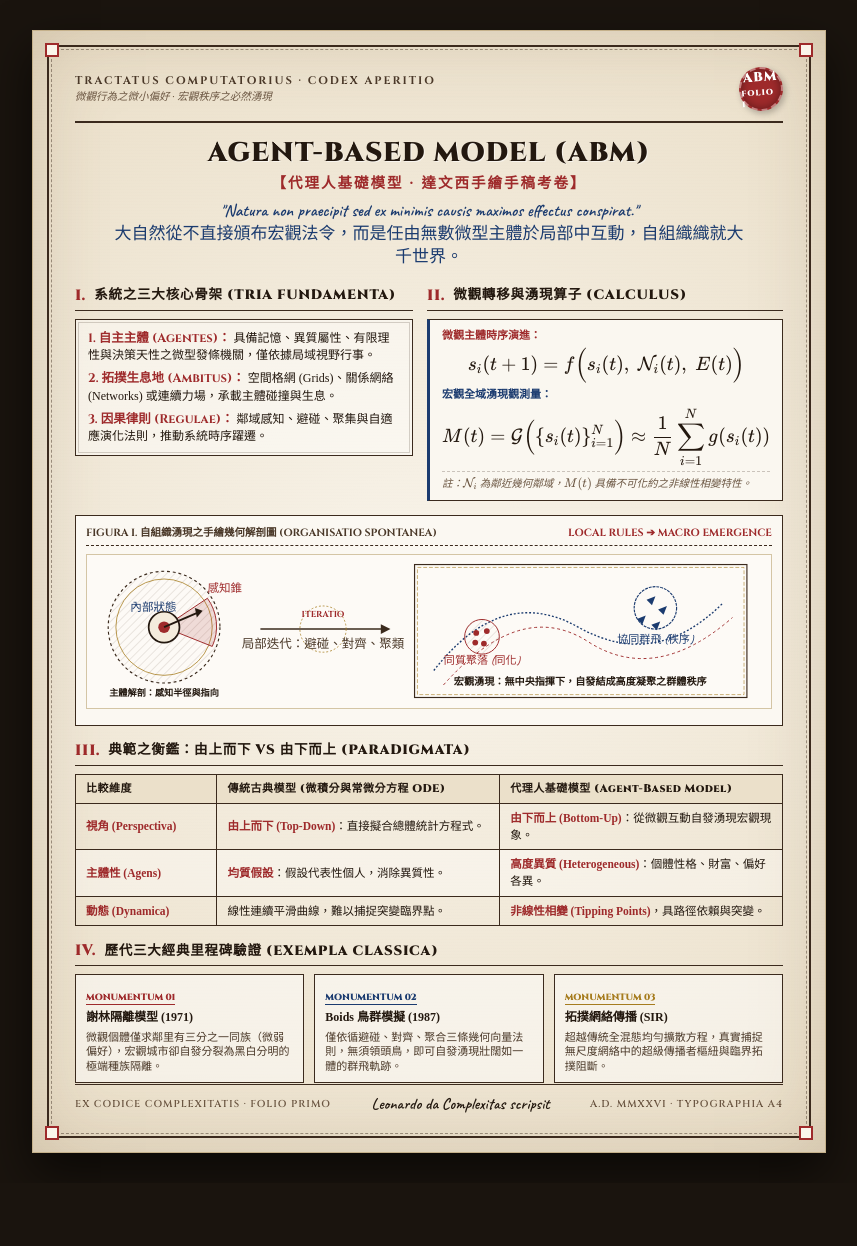
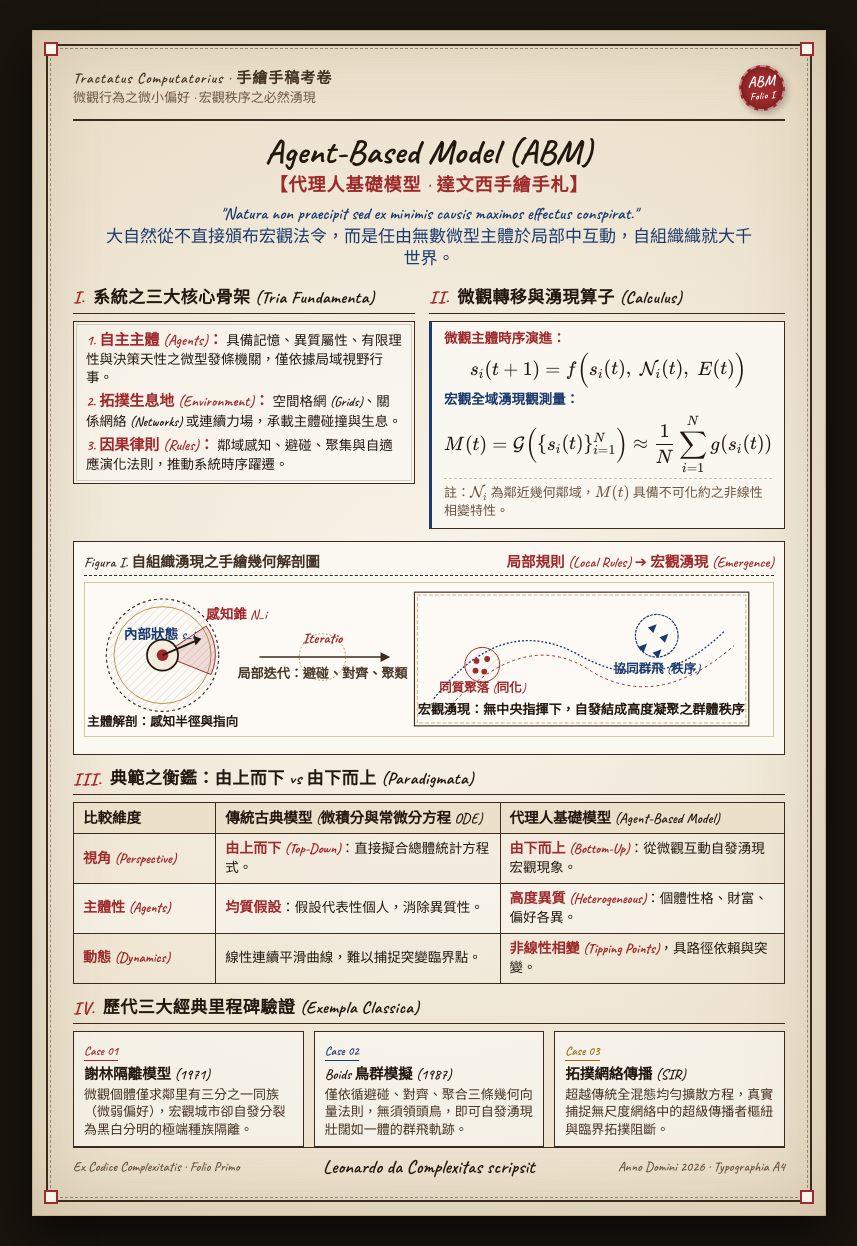
Before and after one commit to Wu-Kenny-0531/graphics, a plain HTML site: page html/01_agent_based_model_davinci.html in a window 1280 px wide. Shown: the whole page, without its empty margins (211-1068 px from the left). Before the commit the page ends 1183 px from the top, so only its background shows below. Drawn offline with nearby package versions, Linux system fonts and the light colour scheme; a web font is replaced by a local one.

Commit message:
feat: 全域採用 100% 手寫字體 (Klee One + Caveat) 並更新 STYLE_GUIDE.md

```diff
--- a/html/01_agent_based_model_davinci.html
+++ b/html/01_agent_based_model_davinci.html
@@ -3,16 +3,16 @@
 <head>
   <meta charset="UTF-8">
   <meta name="viewport" content="width=device-width, initial-scale=1.0">
-  <title>風格 A：達文西手繪手稿風 - Agent-Based Model</title>
+  <title>風格 A：純手寫手稿風 - Agent-Based Model</title>
   <!-- KaTeX -->
   <link rel="stylesheet" href="https://cdn.jsdelivr.net/npm/katex@0.16.8/dist/katex.min.css">
   <script defer src="https://cdn.jsdelivr.net/npm/katex@0.16.8/dist/katex.min.js"></script>
   <script defer src="https://cdn.jsdelivr.net/npm/katex@0.16.8/dist/contrib/auto-render.min.js"
           onload="renderMathInElement(document.body, {delimiters: [{left: '$$', right: '$$', display: true}, {left: '$', right: '$', display: false}]});"></script>
-  <!-- Google Fonts: Classical Serif & Handwritten Callout -->
+  <!-- Google Fonts: 100% Handwritten English & Traditional Chinese -->
   <link rel="preconnect" href="https://fonts.googleapis.com">
   <link rel="preconnect" href="https://fonts.gstatic.com" crossorigin>
-  <link href="https://fonts.googleapis.com/css2?family=Cinzel:wght@600;700;900&family=Caveat:wght@600;700&family=Noto+Serif+TC:wght@400;600;700;900&family=JetBrains+Mono:wght@500;700&display=swap" rel="stylesheet">
+  <link href="https://fonts.googleapis.com/css2?family=Caveat:wght@600;700&family=Klee+One:wght@400;600&family=Marck+Script&display=swap" rel="stylesheet">
 
   <style>
     :root {
@@ -20,25 +20,27 @@
       --parchment-base: #f4ecdc;
       --parchment-dark: #e8dcbf;
       --ink-primary: #23180f;
-      --ink-secondary: #4a3828;
+      --ink-secondary: #423223;
       --ink-muted: #6b5642;
       --seal-red: #9e2a2b;
       --seal-red-light: #b53839;
       --prussian-blue: #1b3b6f;
-      --antique-gold: #a67c1e;
+      --antique-gold: #996e14;
       --border-ink: #3b2a1d;
+      --font-handwriting: 'Caveat', 'Klee One', cursive, serif;
     }
 
     * { box-sizing: border-box; margin: 0; padding: 0; }
 
     body {
       background: #1a140e;
-      font-family: 'Noto Serif TC', serif;
+      font-family: var(--font-handwriting);
       color: var(--ink-primary);
       display: flex;
       justify-content: center;
       padding: 30px 10px;
-      line-height: 1.45;
+      line-height: 1.4;
+      -webkit-font-smoothing: antialiased;
     }
 
     /* Standard A4 Parchment Page */
@@ -47,10 +49,10 @@
       min-height: 1123px;
       background: var(--parchment-base);
       background-image:
-        radial-gradient(circle at 50% 50%, rgba(255, 255, 255, 0.4) 0%, rgba(216, 198, 163, 0.35) 100%),
+        radial-gradient(circle at 50% 50%, rgba(255, 255, 255, 0.45) 0%, rgba(216, 198, 163, 0.4) 100%),
         repeating-linear-gradient(0deg, transparent, transparent 2px, rgba(59, 42, 29, 0.015) 3px);
-      padding: 36px 42px;
-      box-shadow: 0 20px 45px rgba(0, 0, 0, 0.6), inset 0 0 80px rgba(110, 80, 45, 0.2);
+      padding: 34px 40px;
+      box-shadow: 0 20px 45px rgba(0, 0, 0, 0.6), inset 0 0 80px rgba(110, 80, 45, 0.22);
       display: flex;
       flex-direction: column;
       justify-content: space-between;
@@ -62,14 +64,14 @@
     .a4-page::before {
       content: "";
       position: absolute;
-      top: 14px; left: 14px; right: 14px; bottom: 14px;
+      top: 13px; left: 13px; right: 13px; bottom: 13px;
       border: 2px solid var(--border-ink);
       pointer-events: none;
     }
     .a4-page::after {
       content: "";
       position: absolute;
-      top: 18px; left: 18px; right: 18px; bottom: 18px;
+      top: 17px; left: 17px; right: 17px; bottom: 17px;
       border: 1px dashed rgba(59, 42, 29, 0.45);
       pointer-events: none;
     }
@@ -83,10 +85,10 @@
       background: var(--parchment-light);
       z-index: 2;
     }
-    .tl { top: 12px; left: 12px; }
-    .tr { top: 12px; right: 12px; }
-    .bl { bottom: 12px; left: 12px; }
-    .br { bottom: 12px; right: 12px; }
+    .tl { top: 11px; left: 11px; }
+    .tr { top: 11px; right: 11px; }
+    .bl { bottom: 11px; left: 11px; }
+    .br { bottom: 11px; right: 11px; }
 
     /* Top Metadata & Wax Seal Header */
     .header-top {
@@ -94,21 +96,20 @@
       justify-content: space-between;
       align-items: center;
       border-bottom: 2px solid var(--border-ink);
-      padding-bottom: 10px;
-      margin-bottom: 14px;
+      padding-bottom: 8px;
+      margin-bottom: 12px;
       position: relative;
     }
     .meta-text {
-      font-size: 11px;
-      font-family: 'Cinzel', serif;
-      letter-spacing: 2px;
+      font-size: 15px;
+      font-family: var(--font-handwriting);
+      letter-spacing: 1px;
       color: var(--ink-secondary);
-      text-transform: uppercase;
-      font-weight: 700;
+      font-weight: 600;
     }
     .wax-seal {
-      width: 44px;
-      height: 44px;
+      width: 46px;
+      height: 46px;
       background: var(--seal-red);
       color: #fff;
       border-radius: 50%;
@@ -116,70 +117,68 @@
       flex-direction: column;
       align-items: center;
       justify-content: center;
-      font-family: 'Cinzel', serif;
-      font-size: 8px;
-      font-weight: 900;
-      letter-spacing: 1px;
+      font-family: var(--font-handwriting);
+      font-size: 10px;
+      font-weight: 700;
+      letter-spacing: 0.5px;
       box-shadow: inset 0 0 8px rgba(0,0,0,0.4), 2px 3px 6px rgba(0,0,0,0.25);
-      border: 2px dashed rgba(255, 255, 255, 0.4);
-      transform: rotate(-4deg);
+      border: 2px dashed rgba(255, 255, 255, 0.45);
+      transform: rotate(-5deg);
     }
-    .wax-seal span { font-size: 13px; font-weight: 900; }
+    .wax-seal span { font-size: 15px; font-weight: 700; line-height: 1; }
 
     /* Main Title Block */
     .title-banner {
       text-align: center;
-      margin-bottom: 16px;
+      margin-bottom: 14px;
       position: relative;
     }
     .title-banner h1 {
-      font-family: 'Cinzel', 'Noto Serif TC', serif;
-      font-size: 27px;
-      font-weight: 900;
+      font-family: var(--font-handwriting);
+      font-size: 34px;
+      font-weight: 700;
       color: var(--ink-primary);
-      letter-spacing: 1px;
-      text-shadow: 1px 1px 0 rgba(255, 255, 255, 0.6);
-      line-height: 1.15;
+      letter-spacing: 0.5px;
+      line-height: 1.1;
     }
     .title-banner .subtitle {
       display: block;
-      font-family: 'Noto Serif TC', serif;
-      font-size: 14.5px;
-      font-weight: 700;
+      font-family: var(--font-handwriting);
+      font-size: 18px;
+      font-weight: 600;
       color: var(--seal-red);
-      letter-spacing: 2px;
-      margin-top: 4px;
+      letter-spacing: 1px;
+      margin-top: 3px;
     }
     .handwritten-intro {
-      font-family: 'Caveat', cursive;
+      font-family: var(--font-handwriting);
       font-size: 17px;
       color: var(--prussian-blue);
-      margin-top: 6px;
+      margin-top: 4px;
       line-height: 1.35;
-      max-width: 90%;
+      max-width: 92%;
       margin-left: auto;
       margin-right: auto;
     }
 
     /* Sketch Section Dividers */
     .manuscript-section-title {
-      font-family: 'Cinzel', 'Noto Serif TC', serif;
-      font-size: 13.5px;
-      font-weight: 900;
+      font-family: var(--font-handwriting);
+      font-size: 17px;
+      font-weight: 700;
       color: var(--ink-primary);
       display: flex;
       align-items: center;
       gap: 8px;
       border-bottom: 1px solid var(--border-ink);
-      padding-bottom: 3px;
-      margin-bottom: 8px;
-      text-transform: uppercase;
-      letter-spacing: 0.8px;
+      padding-bottom: 2px;
+      margin-bottom: 7px;
+      letter-spacing: 0.5px;
     }
     .section-num {
       color: var(--seal-red);
-      font-weight: 900;
-      font-size: 15px;
+      font-weight: 700;
+      font-size: 18px;
     }
 
     /* Section 1: The Triad & Micro Anatomy (2-Columns) */
@@ -187,14 +186,14 @@
       display: grid;
       grid-template-columns: 1fr 1fr;
       gap: 14px;
-      margin-bottom: 14px;
+      margin-bottom: 12px;
     }
 
     /* Sketch Cards with Engraved Framing */
     .sketch-card {
       background: rgba(255, 255, 255, 0.45);
       border: 1px solid var(--border-ink);
-      padding: 10px 12px;
+      padding: 9px 12px;
       position: relative;
     }
     .sketch-card::before {
@@ -205,15 +204,16 @@
       pointer-events: none;
     }
     .triad-item {
-      margin-bottom: 6px;
-      font-size: 12px;
-      line-height: 1.4;
+      margin-bottom: 5px;
+      font-size: 13.5px;
+      line-height: 1.35;
     }
     .triad-item:last-child { margin-bottom: 0; }
     .triad-item strong {
       color: var(--seal-red);
-      font-family: 'Cinzel', 'Noto Serif TC', serif;
-      font-size: 12.5px;
+      font-family: var(--font-handwriting);
+      font-size: 15px;
+      font-weight: 600;
     }
 
     /* Mathematical Parchment Scroll */
@@ -226,10 +226,9 @@
     }
     .math-scroll .katex-display { margin: 4px 0; }
     .math-scroll .math-caption {
-      font-size: 10.5px;
+      font-size: 13px;
       color: var(--ink-muted);
-      font-style: italic;
-      line-height: 1.35;
+      line-height: 1.3;
       border-top: 1px dashed rgba(59, 42, 29, 0.25);
       padding-top: 4px;
       margin-top: 4px;
@@ -240,44 +239,43 @@
       background: #fbf8f2;
       border: 1.5px solid var(--border-ink);
       padding: 10px;
-      margin-bottom: 14px;
+      margin-bottom: 12px;
       position: relative;
     }
     .diagram-header-bar {
       display: flex;
       justify-content: space-between;
       align-items: baseline;
-      font-family: 'Cinzel', serif;
-      font-size: 10.5px;
-      font-weight: 700;
+      font-family: var(--font-handwriting);
+      font-size: 14.5px;
+      font-weight: 600;
       color: var(--ink-secondary);
       border-bottom: 1px dashed var(--border-ink);
-      padding-bottom: 4px;
-      margin-bottom: 8px;
+      padding-bottom: 3px;
+      margin-bottom: 6px;
     }
 
     /* Hand-Drawn Comparison Table */
     .codex-table {
       width: 100%;
       border-collapse: collapse;
-      font-size: 11.5px;
-      margin-bottom: 14px;
+      font-size: 13.5px;
+      margin-bottom: 12px;
     }
     .codex-table th, .codex-table td {
       border: 1px solid var(--border-ink);
-      padding: 6px 10px;
+      padding: 5px 9px;
       text-align: left;
     }
     .codex-table th {
       background: #ebe0ca;
-      font-family: 'Cinzel', 'Noto Serif TC', serif;
-      font-size: 11px;
-      font-weight: 900;
+      font-family: var(--font-handwriting);
+      font-size: 14.5px;
+      font-weight: 600;
       color: var(--ink-primary);
-      letter-spacing: 0.5px;
     }
     .codex-table tr:nth-child(even) td { background: rgba(255, 255, 255, 0.35); }
-    .codex-table td strong { color: var(--seal-red); }
+    .codex-table td strong { color: var(--seal-red); font-size: 14px; }
 
     /* Three Case Studies in Ancient Manuscript Boxes */
     .cases-triptych {
@@ -288,26 +286,26 @@
     .triptych-card {
       border: 1px solid var(--border-ink);
       background: rgba(255, 255, 255, 0.5);
-      padding: 8px 10px;
+      padding: 7px 10px;
       position: relative;
     }
     .triptych-seal {
       display: inline-block;
-      font-family: 'Cinzel', serif;
-      font-size: 9px;
-      font-weight: 900;
+      font-family: var(--font-handwriting);
+      font-size: 12.5px;
+      font-weight: 600;
       color: var(--seal-red);
       border-bottom: 1px solid var(--seal-red);
-      margin-bottom: 4px;
+      margin-bottom: 3px;
     }
     .triptych-card h5 {
-      font-size: 12px;
-      font-weight: 900;
+      font-size: 14.5px;
+      font-weight: 600;
       color: var(--ink-primary);
-      margin-bottom: 3px;
+      margin-bottom: 2px;
     }
     .triptych-card p {
-      font-size: 11px;
+      font-size: 13px;
       color: var(--ink-secondary);
       line-height: 1.35;
     }
@@ -315,20 +313,19 @@
     /* Footer & Stamp */
     footer {
       border-top: 1px solid var(--border-ink);
-      padding-top: 8px;
+      padding-top: 6px;
       display: flex;
       justify-content: space-between;
       align-items: center;
-      font-family: 'Cinzel', serif;
-      font-size: 10px;
+      font-family: var(--font-handwriting);
+      font-size: 13.5px;
       color: var(--ink-muted);
-      letter-spacing: 1px;
     }
     .signature {
       font-family: 'Caveat', cursive;
-      font-size: 16px;
+      font-size: 19px;
       color: var(--ink-primary);
-      letter-spacing: 0;
+      font-weight: 600;
     }
 
     @media print {
@@ -349,21 +346,21 @@
     <!-- Header & Wax Seal -->
     <header class="header-top">
       <div>
-        <div class="meta-text">TRACTATUS COMPUTATORIUS · CODEX APERITIO</div>
-        <div style="font-size: 10.5px; color: var(--ink-muted); font-style: italic;">
+        <div class="meta-text">Tractatus Computatorius · 手繪手稿考卷</div>
+        <div style="font-size: 13px; color: var(--ink-muted);">
           微觀行為之微小偏好 · 宏觀秩序之必然湧現
         </div>
       </div>
       <div class="wax-seal">
         <span>ABM</span>
-        FOLIO I
+        Folio I
       </div>
     </header>
 
     <!-- Title Block with Italian/Classical touch -->
     <div class="title-banner">
-      <h1>AGENT-BASED MODEL (ABM)</h1>
-      <span class="subtitle">【代理人基礎模型 · 達文西手繪手稿考卷】</span>
+      <h1>Agent-Based Model (ABM)</h1>
+      <span class="subtitle">【代理人基礎模型 · 達文西手繪手札】</span>
       <div class="handwritten-intro">
         "Natura non praecipit sed ex minimis causis maximos effectus conspirat."<br>
         大自然從不直接頒布宏觀法令，而是任由無數微型主體於局部中互動，自組織織就大千世界。
@@ -377,19 +374,19 @@
         <!-- Col 1: The Triad -->
         <div>
           <div class="manuscript-section-title">
-            <span class="section-num">I.</span> 系統之三大核心骨架 (TRIA FUNDAMENTA)
+            <span class="section-num">I.</span> 系統之三大核心骨架 (Tria Fundamenta)
           </div>
           <div class="sketch-card">
             <div class="triad-item">
-              <strong>1. 自主主體 (Agentes)：</strong>
+              <strong>1. 自主主體 (Agents)：</strong>
               具備記憶、異質屬性、有限理性與決策天性之微型發條機關，僅依據局域視野行事。
             </div>
             <div class="triad-item">
-              <strong>2. 拓撲生息地 (Ambitus)：</strong>
+              <strong>2. 拓撲生息地 (Environment)：</strong>
               空間格網 (Grids)、關係網絡 (Networks) 或連續力場，承載主體碰撞與生息。
             </div>
             <div class="triad-item">
-              <strong>3. 因果律則 (Regulae)：</strong>
+              <strong>3. 因果律則 (Rules)：</strong>
               鄰域感知、避碰、聚集與自適應演化法則，推動系統時序躍遷。
             </div>
           </div>
@@ -398,12 +395,12 @@
         <!-- Col 2: The Math Scroll -->
         <div>
           <div class="manuscript-section-title">
-            <span class="section-num">II.</span> 微觀轉移與湧現算子 (CALCULUS)
+            <span class="section-num">II.</span> 微觀轉移與湧現算子 (Calculus)
           </div>
           <div class="math-scroll">
-            <div style="font-size:11px; font-weight:bold; color:var(--seal-red);">微觀主體時序演進：</div>
+            <div style="font-size:13.5px; font-weight:600; color:var(--seal-red);">微觀主體時序演進：</div>
             $$s_i(t+1) = f\Big(s_i(t), \; \mathcal{N}_i(t), \; E(t)\Big)$$
-            <div style="font-size:11px; font-weight:bold; color:var(--prussian-blue); margin-top:4px;">宏觀全域湧現觀測量：</div>
+            <div style="font-size:13.5px; font-weight:600; color:var(--prussian-blue); margin-top:3px;">宏觀全域湧現觀測量：</div>
             $$M(t) = \mathcal{G}\Big(\{s_i(t)\}_{i=1}^N\Big) \approx \frac{1}{N}\sum_{i=1}^N g(s_i(t))$$
             <div class="math-caption">
               註：$\mathcal{N}_i$ 為鄰近幾何鄰域，$M(t)$ 具備不可化約之非線性相變特性。
@@ -415,12 +412,11 @@
       <!-- Centerpiece: Da Vinci Style Emergence Anatomy Diagram -->
       <div class="center-manuscript-diagram">
         <div class="diagram-header-bar">
-          <span>FIGURA I. 自組織湧現之手繪幾何解剖圖 (ORGANISATIO SPONTANEA)</span>
-          <span style="color:var(--seal-red);">LOCAL RULES ➔ MACRO EMERGENCE</span>
+          <span>Figura I. 自組織湧現之手繪幾何解剖圖</span>
+          <span style="color:var(--seal-red);">局部規則 (Local Rules) ➔ 宏觀湧現 (Emergence)</span>
         </div>
-        <!-- Hand-drawn vector sketch SVG -->
+        <!-- Hand-drawn vector sketch SVG with handwritten fonts -->
         <svg width="100%" height="155" viewBox="0 0 710 155" style="background: rgba(255,255,255,0.3); border:1px solid #d4c5a5;">
-          <!-- Definitions for cross-hatch -->
           <defs>
             <pattern id="hatch" width="6" height="6" patternTransform="rotate(45 0 0)" patternUnits="userSpaceOnUse">
               <line x1="0" y1="0" x2="0" y2="6" stroke="#4a3828" stroke-width="0.8" opacity="0.3"/>
@@ -440,33 +436,29 @@
             <!-- Direction pointer -->
             <line x1="65" y1="65" x2="100" y2="50" stroke="#23180f" stroke-width="2"/>
             <polygon points="105,48 97,45 99,55" fill="#23180f"/>
-            <!-- Labels -->
-            <text x="65" y="136" font-family="'Cinzel', serif" font-size="9.5" font-weight="bold" fill="#23180f" text-anchor="middle">主體解剖：感知半徑與指向</text>
-            <text x="110" y="28" font-family="'Caveat', cursive" font-size="12" fill="#9e2a2b">感知錐 $\mathcal{N}_i$</text>
-            <text x="30" y="48" font-family="'Caveat', cursive" font-size="12" fill="#1b3b6f">內部狀態 $s_i$</text>
+            <!-- Handwritten Labels in SVG -->
+            <text x="65" y="138" font-family="'Caveat', 'Klee One', cursive" font-size="13" font-weight="600" fill="#23180f" text-anchor="middle">主體解剖：感知半徑與指向</text>
+            <text x="110" y="28" font-family="'Caveat', cursive" font-size="14" font-weight="600" fill="#9e2a2b">感知錐 N_i</text>
+            <text x="25" y="48" font-family="'Caveat', cursive" font-size="14" font-weight="600" fill="#1b3b6f">內部狀態 s_i</text>
           </g>
 
           <!-- Middle: Evolution Arrow & Compass Rose -->
           <g transform="translate(160, 20)">
-            <!-- Classical pointing compass lines -->
             <line x1="20" y1="55" x2="150" y2="55" stroke="#3b2a1d" stroke-width="1.5"/>
             <polygon points="155,55 145,50 145,60" fill="#3b2a1d"/>
             <circle cx="85" cy="55" r="24" fill="none" stroke="#a67c1e" stroke-width="0.8" stroke-dasharray="2,2"/>
-            <text x="85" y="42" font-family="'Cinzel', serif" font-size="9" font-weight="bold" fill="#9e2a2b" text-anchor="middle">ITERATIO</text>
-            <text x="85" y="75" font-family="'Caveat', cursive" font-size="13" fill="#4a3828" text-anchor="middle">局部迭代：避碰、對齊、聚類</text>
+            <text x="85" y="40" font-family="'Caveat', cursive" font-size="15" font-weight="700" fill="#9e2a2b" text-anchor="middle">Iteratio</text>
+            <text x="85" y="77" font-family="'Caveat', 'Klee One', cursive" font-size="13.5" font-weight="600" fill="#4a3828" text-anchor="middle">局部迭代：避碰、對齊、聚類</text>
           </g>
 
-          <!-- Right: Macro Emergence Vortex (Schelling & Boids) -->
+          <!-- Right: Macro Emergence Vortex -->
           <g transform="translate(340, 8)">
-            <!-- Emergence Frame -->
             <rect x="0" y="0" width="345" height="138" fill="none" stroke="#3b2a1d" stroke-width="1.2"/>
             <rect x="3" y="3" width="339" height="132" fill="none" stroke="#a67c1e" stroke-width="0.6" stroke-dasharray="4,2"/>
 
-            <!-- Emergent Spiraling Swarm Curves -->
             <path d="M 20 110 Q 90 20 170 65 T 320 40" fill="none" stroke="#1b3b6f" stroke-width="1.4" stroke-dasharray="2,2"/>
             <path d="M 30 125 Q 110 35 180 80 T 330 55" fill="none" stroke="#9e2a2b" stroke-width="1" stroke-dasharray="3,3"/>
 
-            <!-- Clustered agents nodes -->
             <!-- Cluster Alpha (Red Tribe) -->
             <g transform="translate(70, 75)">
               <circle cx="0" cy="0" r="18" fill="url(#hatch)" stroke="#9e2a2b" stroke-width="1"/>
@@ -474,31 +466,29 @@
               <circle cx="5" cy="-6" r="3" fill="#9e2a2b"/>
               <circle cx="2" cy="7" r="3" fill="#9e2a2b"/>
               <circle cx="-7" cy="6" r="3" fill="#9e2a2b"/>
-              <text x="0" y="28" font-family="'Caveat', cursive" font-size="11.5" fill="#9e2a2b" text-anchor="middle">同質聚落 (同化)</text>
+              <text x="0" y="28" font-family="'Caveat', 'Klee One', cursive" font-size="13" font-weight="600" fill="#9e2a2b" text-anchor="middle">同質聚落 (同化)</text>
             </g>
 
-            <!-- Cluster Beta (Blue Swarm in formation) -->
+            <!-- Cluster Beta (Blue Swarm) -->
             <g transform="translate(250, 45)">
               <circle cx="0" cy="0" r="22" fill="none" stroke="#1b3b6f" stroke-width="1.2" stroke-dasharray="3,1"/>
-              <!-- Boid arrows -->
               <polygon points="0,-12 4,-3 -4,-3" fill="#1b3b6f" transform="rotate(45 0 -12)"/>
               <polygon points="12,-2 16,7 8,7" fill="#1b3b6f" transform="rotate(45 12 -2)"/>
               <polygon points="-10,8 -6,17 -14,17" fill="#1b3b6f" transform="rotate(45 -10 8)"/>
               <polygon points="5,14 9,23 1,23" fill="#1b3b6f" transform="rotate(45 5 14)"/>
-              <text x="0" y="36" font-family="'Caveat', cursive" font-size="11.5" fill="#1b3b6f" text-anchor="middle">協同群飛 (秩序)</text>
+              <text x="0" y="38" font-family="'Caveat', 'Klee One', cursive" font-size="13" font-weight="600" fill="#1b3b6f" text-anchor="middle">協同群飛 (秩序)</text>
             </g>
 
-            <!-- Caption inside diagram -->
-            <text x="172" y="125" font-family="'Noto Serif TC', serif" font-size="10.5" font-weight="bold" fill="#23180f" text-anchor="middle">
+            <text x="172" y="126" font-family="'Caveat', 'Klee One', cursive" font-size="13.5" font-weight="600" fill="#23180f" text-anchor="middle">
               宏觀湧現：無中央指揮下，自發結成高度凝聚之群體秩序
             </text>
           </g>
         </svg>
       </div>
 
-      <!-- Section 3: Classical Comparison Matrix (Top-Down vs Bottom-Up) -->
+      <!-- Section 3: Classical Comparison Matrix -->
       <div class="manuscript-section-title">
-        <span class="section-num">III.</span> 典範之衡鑑：由上而下 vs 由下而上 (PARADIGMATA)
+        <span class="section-num">III.</span> 典範之衡鑑：由上而下 vs 由下而上 (Paradigmata)
       </div>
       <table class="codex-table">
         <thead>
@@ -510,17 +500,17 @@
         </thead>
         <tbody>
           <tr>
-            <td><strong>視角 (Perspectiva)</strong></td>
+            <td><strong>視角 (Perspective)</strong></td>
             <td><strong>由上而下 (Top-Down)</strong>：直接擬合總體統計方程式。</td>
             <td><strong>由下而上 (Bottom-Up)</strong>：從微觀互動自發湧現宏觀現象。</td>
           </tr>
           <tr>
-            <td><strong>主體性 (Agens)</strong></td>
+            <td><strong>主體性 (Agents)</strong></td>
             <td><strong>均質假設</strong>：假設代表性個人，消除異質性。</td>
             <td><strong>高度異質 (Heterogeneous)</strong>：個體性格、財富、偏好各異。</td>
           </tr>
           <tr>
-            <td><strong>動態 (Dynamica)</strong></td>
+            <td><strong>動態 (Dynamics)</strong></td>
             <td>線性連續平滑曲線，難以捕捉突變臨界點。</td>
             <td><strong>非線性相變 (Tipping Points)</strong>，具路徑依賴與突變。</td>
           </tr>
@@ -529,21 +519,21 @@
 
       <!-- Section 4: Three Historic Triptych Cases -->
       <div class="manuscript-section-title">
-        <span class="section-num">IV.</span> 歷代三大經典里程碑驗證 (EXEMPLA CLASSICA)
+        <span class="section-num">IV.</span> 歷代三大經典里程碑驗證 (Exempla Classica)
       </div>
       <div class="cases-triptych">
         <div class="triptych-card">
-          <span class="triptych-seal">MONUMENTUM 01</span>
+          <span class="triptych-seal">Case 01</span>
           <h5>謝林隔離模型 (1971)</h5>
           <p>微觀個體僅求鄰里有三分之一同族（微弱偏好），宏觀城市卻自發分裂為黑白分明的極端種族隔離。</p>
         </div>
         <div class="triptych-card">
-          <span class="triptych-seal" style="color:var(--prussian-blue); border-color:var(--prussian-blue);">MONUMENTUM 02</span>
+          <span class="triptych-seal" style="color:var(--prussian-blue); border-color:var(--prussian-blue);">Case 02</span>
           <h5>Boids 鳥群模擬 (1987)</h5>
           <p>僅依循避碰、對齊、聚合三條幾何向量法則，無須領頭鳥，即可自發湧現壯闊如一體的群飛軌跡。</p>
         </div>
         <div class="triptych-card">
-          <span class="triptych-seal" style="color:var(--antique-gold); border-color:var(--antique-gold);">MONUMENTUM 03</span>
+          <span class="triptych-seal" style="color:var(--antique-gold); border-color:var(--antique-gold);">Case 03</span>
           <h5>拓撲網絡傳播 (SIR)</h5>
           <p>超越傳統全混態均勻擴散方程，真實捕捉無尺度網絡中的超級傳播者樞紐與臨界拓撲阻斷。</p>
         </div>
@@ -552,9 +542,9 @@
 
     <!-- Footer with Hand-scratched signature and Seal imprint -->
     <footer>
-      <div>EX CODICE COMPLEXITATIS · FOLIO PRIMO</div>
+      <div>Ex Codice Complexitatis · Folio Primo</div>
       <div class="signature">Leonardo da Complexitas scripsit</div>
-      <div>A.D. MMXXVI · TYPOGRAPHIA A4</div>
+      <div>Anno Domini 2026 · Typographia A4</div>
     </footer>
   </div>
 
```
Also changed, not shown: 2 other files.
